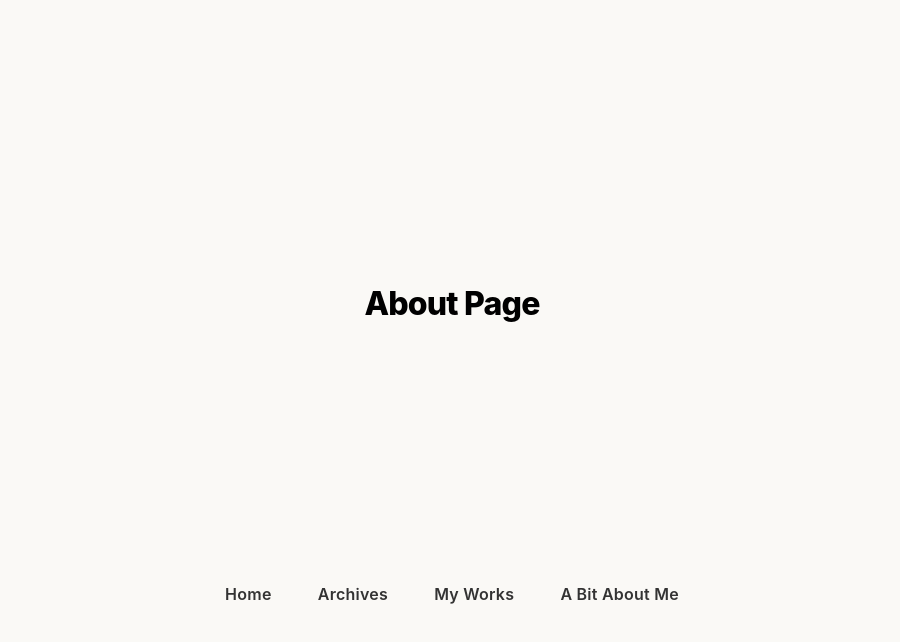
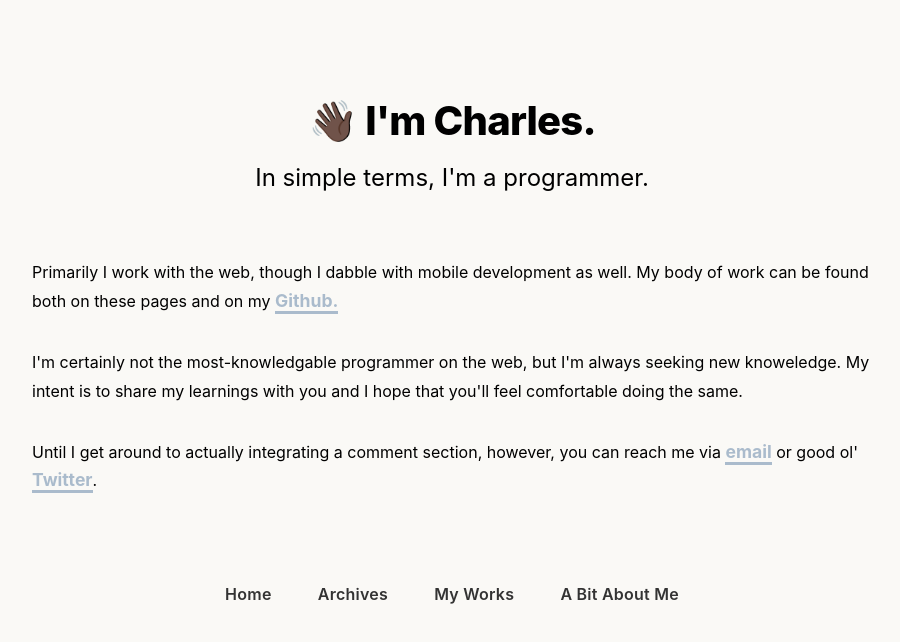
Before and after one commit to charlesmartinreed/charlie-codes-blog, a Next.js app: page /about in a window 1280 px wide. Shown: the top 642 px of the page, without its empty margins (188-1088 px from the left). Built offline with nearby package versions, Linux system fonts and the light colour scheme.

Commit message:
Update about.html.

```diff
--- a/pages/about.js
+++ b/pages/about.js
@@ -1,11 +1,44 @@
 import Layout from "../components/Layout";
+import styles from "../styles/Layout.module.css";
 import utilStyles from "../styles/utils.module.css";
 
 export default function About() {
-  const title = "About";
   return (
-    <Layout title={title}>
-      <h1 className={utilStyles.headingXl}>{title} Page</h1>
+    <Layout title={"My name is Charles"}>
+      <h1 className={utilStyles.heading2Xl}>👋🏿 I'm Charles. </h1>
+      <p className={utilStyles.headingLg}>In simple terms, I'm a programmer.</p>
+      <div className={utilStyles.textContainer}>
+        <p>
+          Primarily I work with the web, though I dabble with mobile development
+          as well. My body of work can be found both on these pages and on my{" "}
+          <a
+            href="https://www.github.com/charlesmartinreed"
+            target="_blank"
+            rel="noreferrer"
+          >
+            Github.
+          </a>
+        </p>
+        <p>
+          I'm certainly not the most-knowledgable programmer on the web, but I'm
+          always seeking new knoweledge. My intent is to share my learnings with
+          you and I hope that you'll feel comfortable doing the same.
+        </p>
+
+        <p>
+          Until I get around to actually integrating a comment section, however,
+          you can reach me via{" "}
+          <a href="mailto:charliesoandso@protonmail.com">email</a> or good ol'{" "}
+          <a
+            href="https://twitter.com/charlieisamood"
+            target="_blank"
+            rel="noreferrer"
+          >
+            Twitter
+          </a>
+          .
+        </p>
+      </div>
     </Layout>
   );
 }
--- a/pages/posts/[slug].js
+++ b/pages/posts/[slug].js
@@ -54,7 +54,6 @@ export default function FirstPost({ postData }) {
 export async function getStaticPaths() {
   // return an array of possible slug values
   const paths = getAllPostSlugs();
-  console.log(paths);
   return {
     paths,
     fallback: false,
--- a/styles/utils.module.css
+++ b/styles/utils.module.css
@@ -17,12 +17,31 @@
 .headingLg {
   font-size: 1.5rem;
   line-height: 1.4;
-  margin: 1rem 0;
+  margin: 0 0 2rem;
+  font-weight: 400;
 }
 
 .headingMd {
   font-size: 1.2rem;
   line-height: 1.5;
+}
+
+.textContainer {
+  /* min-width: 60%; */
+  /* max-width: 60%; */
+  width: 70%;
+  line-height: 1.8em;
+}
+
+.textContainer p {
+  margin: 2em 0;
+}
+
+.textContainer a {
+  font-weight: 700;
+  color: #abc;
+  font-size: 1.1em;
+  border-bottom: 3px solid #abc;
 }
 
 .borderCircle {
```
